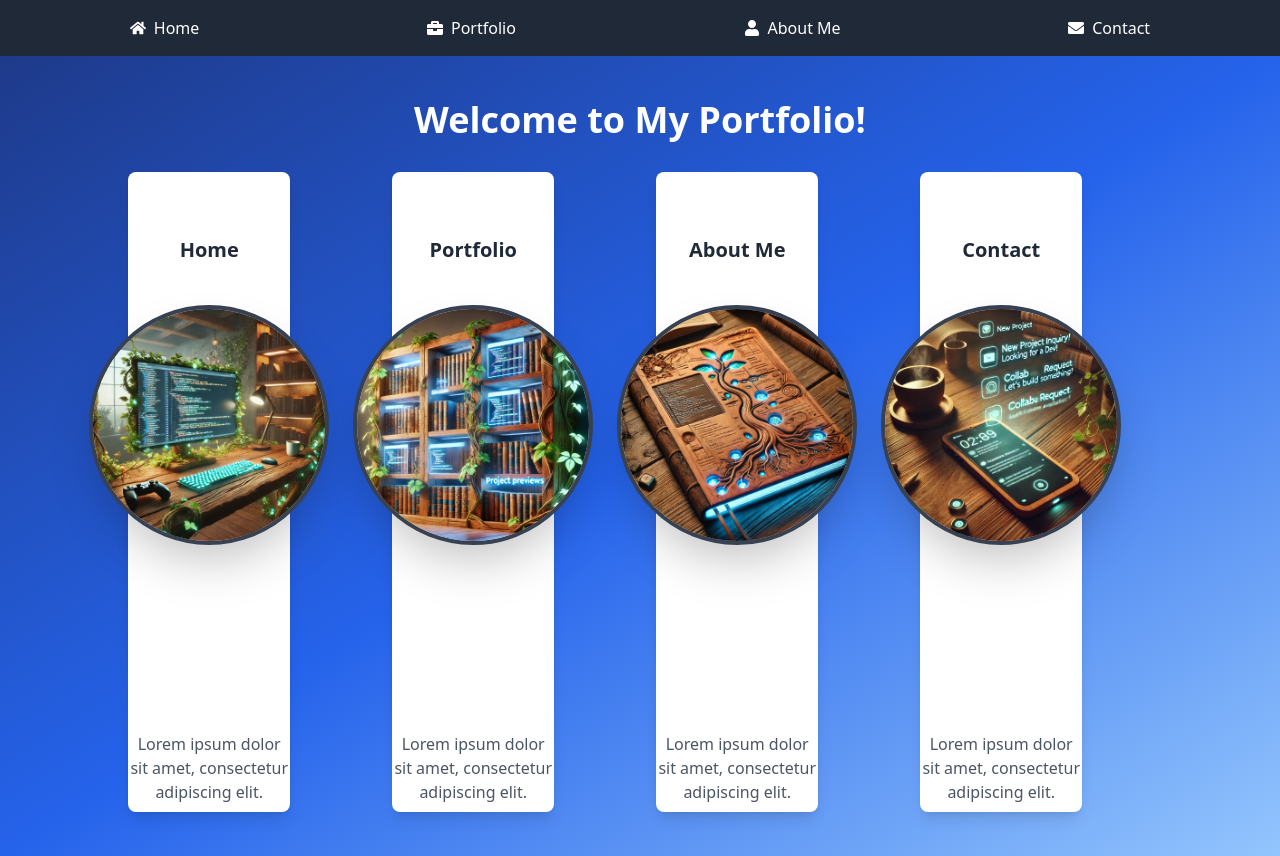
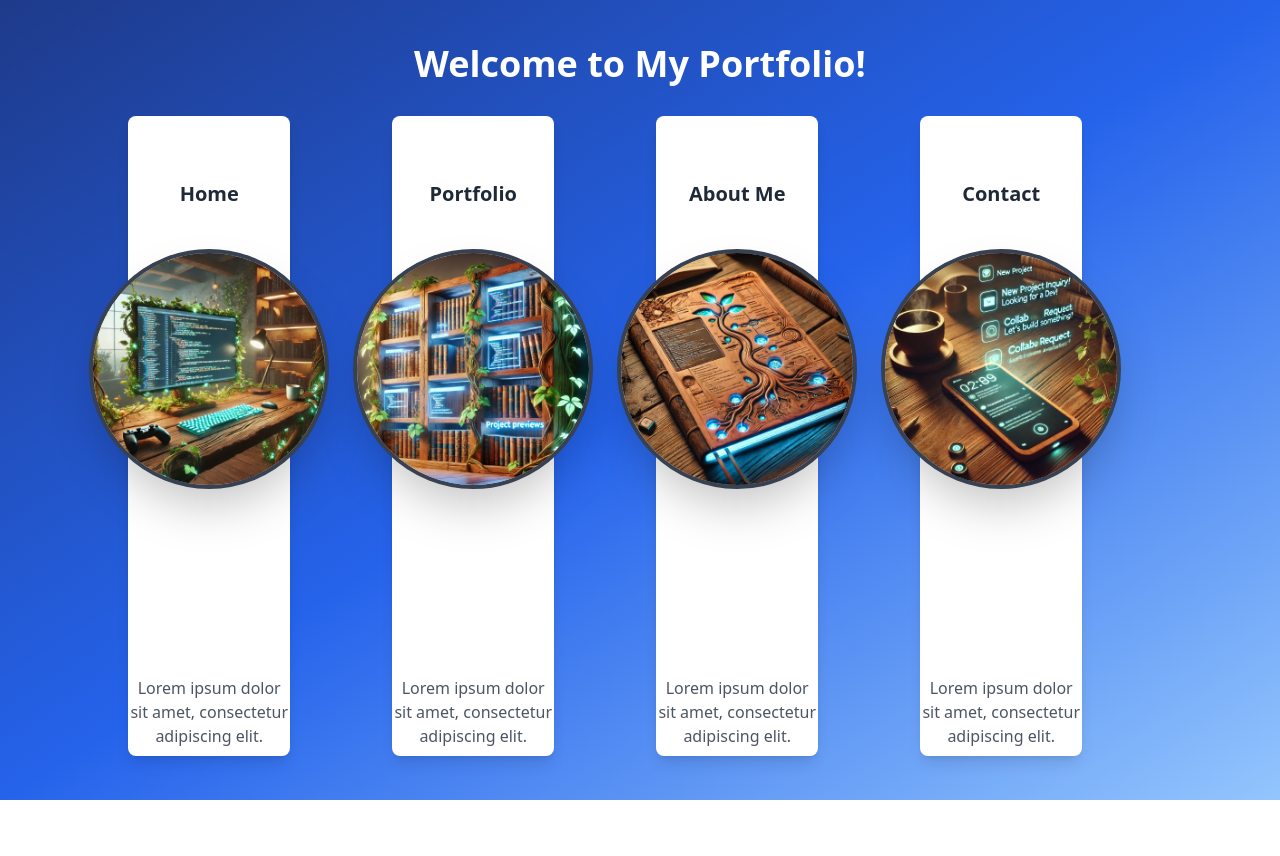
Before and after one commit to DevGameAlias/my-portfolio, a React (Create React App) app: page / in a window 1280 px wide. After the commit the page ends 800 px from the top, so only its background shows below. Built offline with nearby package versions, Linux system fonts and the light colour scheme.

Commit message:
update navbar and landing page to interact, update navbar to use images

```diff
--- a/src/App.js
+++ b/src/App.js
@@ -1,11 +1,36 @@
 import React from "react";
-import AppRouter from "./router/AppRouter";
+import { BrowserRouter as Router, Routes, Route } from "react-router-dom";
+import Landing from "./pages/Landing"; // Now the landing page
+import Home from "./pages/Home";
+import Portfolio from "./pages/Portfolio";
+import About from "./pages/AboutMe";
+import Contact from "./pages/Contact";
+import Navbar from "./components/Navbar";
 
 const App = () => {
   return (
-    <div className="font-sans">
-      <AppRouter />
-    </div>
+    <Router>
+      <Routes>
+        {/* Landing Page (No Navbar) */}
+        <Route path="/" element={<Landing />} />
+
+        {/* All Other Pages (With Navbar) */}
+        <Route
+          path="/*"
+          element={
+            <>
+              <Navbar />
+              <Routes>
+                <Route path="/home" element={<Home />} />
+                <Route path="/portfolio" element={<Portfolio />} />
+                <Route path="/about" element={<About />} />
+                <Route path="/contact" element={<Contact />} />
+              </Routes>
+            </>
+          }
+        />
+      </Routes>
+    </Router>
   );
 };
 
--- a/src/components/Navbar.js
+++ b/src/components/Navbar.js
@@ -1,27 +1,34 @@
 import React from "react";
 import { Link } from "react-router-dom";
-import { FaHome, FaBriefcase, FaUser, FaEnvelope } from "react-icons/fa";
 
-
+// Correct image imports
+import homeIcon from "../assets/home-image.png";
+import portfolioIcon from "../assets/portfolio-image.png";
+import aboutIcon from "../assets/about-me-image.png";
+import contactIcon from "../assets/contact-me.png";
 
 const Navbar = () => {
   return (
-    <nav className="flex justify-around bg-gray-800 text-white p-4">
-      <Link to="/" className="flex items-center space-x-2">
-        <FaHome />
-        <span>Home</span>
+    <nav className="fixed top-0 left-0 w-full bg-gray-800 text-white p-6 flex justify-around shadow-md z-50">
+      {/* Updated Home Link - Takes User to Landing Page */}
+      <Link to="/" className="flex flex-col items-center space-y-2">
+        <img src={homeIcon} alt="Home" className="w-24 h-24 rounded-full border-4 border-white hover:scale-110 transition-transform" />
+        <span className="text-lg font-semibold">Home</span>
       </Link>
-      <Link to="/portfolio" className="flex items-center space-x-2">
-        <FaBriefcase />
-        <span>Portfolio</span>
+
+      <Link to="/portfolio" className="flex flex-col items-center space-y-2">
+        <img src={portfolioIcon} alt="Portfolio" className="w-24 h-24 rounded-full border-4 border-white hover:scale-110 transition-transform" />
+        <span className="text-lg font-semibold">Portfolio</span>
       </Link>
-      <Link to="/about" className="flex items-center space-x-2">
-        <FaUser />
-        <span>About Me</span>
+
+      <Link to="/about" className="flex flex-col items-center space-y-2">
+        <img src={aboutIcon} alt="About Me" className="w-24 h-24 rounded-full border-4 border-white hover:scale-110 transition-transform" />
+        <span className="text-lg font-semibold">About Me</span>
       </Link>
-      <Link to="/contact" className="flex items-center space-x-2">
-        <FaEnvelope />
-        <span>Contact</span>
+
+      <Link to="/contact" className="flex flex-col items-center space-y-2">
+        <img src={contactIcon} alt="Contact" className="w-24 h-24 rounded-full border-4 border-white hover:scale-110 transition-transform" />
+        <span className="text-lg font-semibold">Contact</span>
       </Link>
     </nav>
   );
--- a/src/pages/Home.js
+++ b/src/pages/Home.js
@@ -1,62 +1,12 @@
 import React from "react";
 
-import homeImage from "../assets/home-image.png";
-import portfolioImage from "../assets/portfolio-image.png";
-import aboutMeImage from "../assets/about-me-image.png";
-import contactImage from "../assets/contact-me.png";
-
 const Home = () => {
-  // Array containing the title and corresponding image for each card
-  const cards = [
-    {
-      title: "Home",
-      image: homeImage
-    },
-    {
-      title: "Portfolio",
-      image: portfolioImage,
-    },
-    {
-      title: "About Me",
-      image: aboutMeImage,
-    },
-    {
-      title: "Contact",
-      image: contactImage,
-    },
-  ];
-
   return (
     <div className="min-h-screen bg-gradient-to-br from-blue-900 via-blue-600 to-blue-300 flex flex-col items-center justify-center">
-      {/* Title Section */}
-      <h1 className="text-4xl font-bold text-white mb-8">Welcome to My Portfolio!</h1>
-
-      {/* Card Grid */}
-      <div className="relative w-4/5">
-        <div className="grid grid-cols-1 md:grid-cols-2 lg:grid-cols-4 gap-8">
-          {/* Cards */}
-          {cards.map((card, index) => (
-            <div
-              key={index}
-              className="relative bg-white rounded-lg shadow-lg py-16 p-6 hover:scale-105 transition-transform duration-300 flex flex-col items-center"
-              style={{ height: "40rem", width: "70%" }} // Adjusting card height and width
-            >
-              {/* Card Title */}
-              <h2 className="text-xl font-bold text-gray-800 mb-4 text-center">{card.title}</h2>
-
-              {/* Floating Image */}
-              <div className="absolute top-1/3 transform -translate-y-1/3 w-60 h-60 bg-gray-300 rounded-full shadow-2xl border-4 border-gray-700 flex items-center justify-center">
-                <img src={card.image} alt={card.title} className="w-full h-full object-cover rounded-full" />
-              </div>
-
-              {/* Card Description */}
-              <p className="absolute bottom-2 text-gray-600 text-center w-full">
-                Lorem ipsum dolor sit amet, consectetur adipiscing elit.
-              </p>
-            </div>
-          ))}
-        </div>
-      </div>
+      <h1 className="text-5xl font-bold text-white mb-8">Welcome to My Portfolio</h1>
+      <p className="text-lg text-white text-center w-3/4">
+        Boilerplate code
+      </p>
     </div>
   );
 };
--- /dev/null
+++ b/src/pages/Landing.js
@@ -0,0 +1,48 @@
+import React from "react";
+import { useNavigate } from "react-router-dom"; // React Router Hook
+import homeImage from "../assets/home-image.png";
+import portfolioImage from "../assets/portfolio-image.png";
+import aboutMeImage from "../assets/about-me-image.png";
+import contactImage from "../assets/contact-me.png";
+
+const Landing = () => {
+  const navigate = useNavigate(); // Hook for navigation
+
+  const cards = [
+    { title: "Home", image: homeImage, path: "/home" },
+    { title: "Portfolio", image: portfolioImage, path: "/portfolio" },
+    { title: "About Me", image: aboutMeImage, path: "/about" },
+    { title: "Contact", image: contactImage, path: "/contact" },
+  ];
+
+  return (
+    <div className="min-h-screen bg-gradient-to-br from-blue-900 via-blue-600 to-blue-300 flex flex-col items-center justify-center">
+      <h1 className="text-4xl font-bold text-white mb-8">Welcome to My Portfolio!</h1>
+
+      <div className="relative w-4/5">
+        <div className="grid grid-cols-1 md:grid-cols-2 lg:grid-cols-4 gap-8">
+          {cards.map((card, index) => (
+            <div
+              key={index}
+              onClick={() => navigate(card.path)} // Navigates to respective page
+              className="relative bg-white rounded-lg shadow-lg py-16 p-6 hover:scale-105 transition-transform duration-300 flex flex-col items-center cursor-pointer"
+              style={{ height: "40rem", width: "70%" }}
+            >
+              <h2 className="text-xl font-bold text-gray-800 mb-4 text-center">{card.title}</h2>
+
+              <div className="absolute top-1/3 transform -translate-y-1/3 w-60 h-60 bg-gray-300 rounded-full shadow-2xl border-4 border-gray-700 flex items-center justify-center">
+                <img src={card.image} alt={card.title} className="w-full h-full object-cover rounded-full" />
+              </div>
+
+              <p className="absolute bottom-2 text-gray-600 text-center w-full">
+                Lorem ipsum dolor sit amet, consectetur adipiscing elit.
+              </p>
+            </div>
+          ))}
+        </div>
+      </div>
+    </div>
+  );
+};
+
+export default Landing;
```
